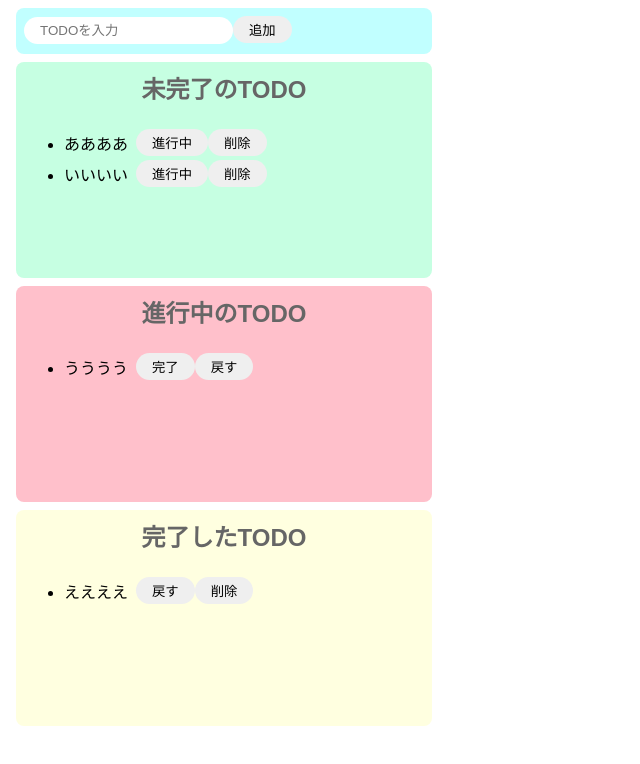
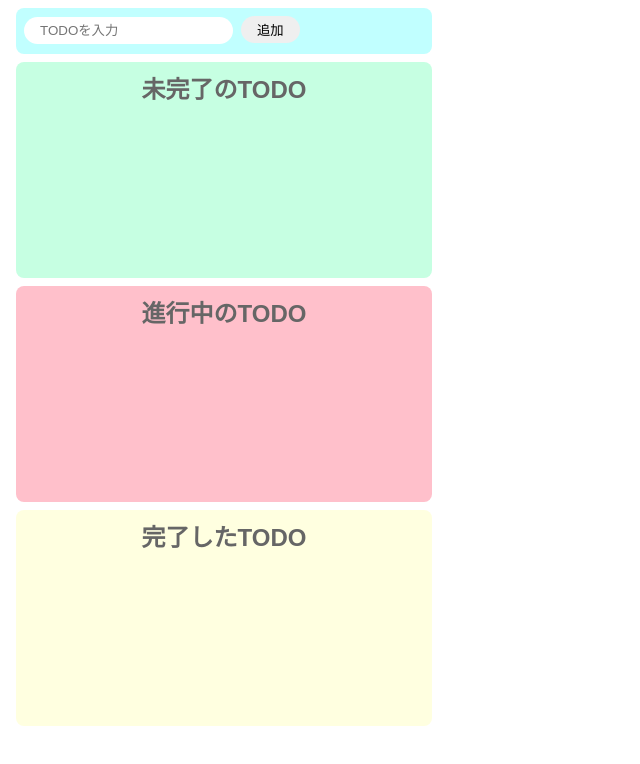
Before and after one commit to kakky08/React-TODO2, a React (Create React App) app: page / in a window 1280 px wide. Shown: the top 764 px of the page, without its empty margins (0-640 px from the left). Built offline with nearby package versions, Linux system fonts and the light colour scheme.

Commit message:
Reactの実装

```diff
--- a/src/App.js
+++ /dev/null
@@ -1,49 +0,0 @@
-import React from "react";
-import "./styles.css";
-
-export const App = () => {
-  return (
-    <>
-      <div className="input-area">
-        <input placeholder="TODOを入力" />
-        <button>追加</button>
-      </div>
-      <div className="incomplete-area">
-        <p className="title">未完了のTODO</p>
-        <ul>
-          <div className="list-row">
-            <li>ああああ</li>
-            <button>進行中</button>
-            <button>削除</button>
-          </div>
-
-          <div className="list-row">
-            <li>いいいい</li>
-            <button>進行中</button>
-            <button>削除</button>
-          </div>
-        </ul>
-      </div>
-      <div className="inProgress-area">
-        <p className="title">進行中のTODO</p>
-        <ul>
-          <div className="list-row">
-            <li>うううう</li>
-            <button>完了</button>
-            <button>戻す</button>
-          </div>
-        </ul>
-      </div>
-      <div className="complete-area">
-        <p className="title">完了したTODO</p>
-        <ul>
-          <div className="list-row">
-            <li>ええええ</li>
-            <button>戻す</button>
-            <button>削除</button>
-          </div>
-        </ul>
-      </div>
-    </>
-  );
-};
--- /dev/null
+++ b/src/App.jsx
@@ -0,0 +1,122 @@
+import React, { useEffect, useState } from "react";
+import "./styles.css";
+
+export const App = () => {
+  const [toDo, setToDo] = useState("");
+  const [incomplete, setIncomplete] = useState([]);
+  const [inProgress, setInProgress] = useState([]);
+  const [complete, setComplete] = useState([]);
+
+  const onChangeToDo = (event) => setToDo(event.target.value);
+
+  const onClickAdd = () => {
+    const newToDos = [...incomplete, toDo];
+    setIncomplete(newToDos);
+    setToDo("");
+  };
+
+  const onClickDelete = (index) => {
+    const newIncomplete = [...incomplete];
+    newIncomplete.splice(index, 1);
+    setIncomplete(newIncomplete);
+  };
+
+  const onClickDoing = (index) => {
+    const newIncomplete = [...incomplete];
+    newIncomplete.splice(index, 1);
+    setIncomplete(newIncomplete);
+    const newDoing = [...inProgress, incomplete[index]];
+    setInProgress(newDoing);
+  };
+
+  const onClickReverse = (index) => {
+    const newProgress = [...inProgress];
+    newProgress.splice(index, 1);
+    setInProgress(newProgress);
+    const incompleteReverse = [...incomplete, inProgress[index]];
+    setIncomplete(incompleteReverse);
+  };
+
+  const onClickConplete = (index) => {
+    const newProgress = [...inProgress];
+    newProgress.splice(index, 1);
+    setInProgress(newProgress);
+    const newComplete = [...complete, inProgress[index]];
+    setComplete(newComplete);
+  };
+
+  const onClickDoneDelete = (index) => {
+    const newDone = [...complete];
+    newDone.splice(index, 1);
+    setComplete(newDone);
+  };
+
+  const onClickDoneReverse = (index) => {
+    const newDone = [...complete];
+    newDone.splice(index, 1);
+    setComplete(newDone);
+    const newDoing = [...inProgress, complete[index]];
+    setInProgress(newDoing);
+  };
+
+  return (
+    <>
+      <div className="input-area">
+        <input
+          placeholder="TODOを入力"
+          value={toDo}
+          onChange={onChangeToDo}
+          disabled={incomplete.length >= 5}
+        />
+        <button onClick={onClickAdd} disabled={incomplete.length >= 5}>
+          追加
+        </button>
+      </div>
+      {incomplete.length >= 5 && (
+        <p style={{ color: "red" }}>これ以上追加できません</p>
+      )}
+      <div className="incomplete-area">
+        <p className="title">未完了のTODO</p>
+        <ul>
+          {incomplete.map((todo, index) => {
+            return (
+              <div key={todo} className="list-row">
+                <li>{todo}</li>
+                <button onClick={() => onClickDoing(index)}>進行中</button>
+                <button onClick={() => onClickDelete(index)}>削除</button>
+              </div>
+            );
+          })}
+        </ul>
+      </div>
+      <div className="inProgress-area">
+        <p className="title">進行中のTODO</p>
+        <ul>
+          {inProgress.map((doing, index) => {
+            return (
+              <div key={doing} className="list-row">
+                <li>{doing}</li>
+                <button onClick={() => onClickConplete(index)}>完了</button>
+                <button onClick={() => onClickReverse(index)}>戻す</button>
+              </div>
+            );
+          })}
+        </ul>
+      </div>
+      <div className="complete-area">
+        <p className="title">完了したTODO</p>
+        <ul>
+          {complete.map((done, index) => {
+            return (
+              <div key={done} className="list-row">
+                <li>{done}</li>
+                <button onClick={() => onClickDoneReverse(index)}>戻す</button>
+                <button onClick={() => onClickDoneDelete(index)}>削除</button>
+              </div>
+            );
+          })}
+        </ul>
+      </div>
+    </>
+  );
+};
--- a/src/styles.css
+++ b/src/styles.css
@@ -7,12 +7,15 @@ input {
   border: none;
   padding: 6px 16px;
   outline: none;
+  margin-right: 8px;
 }
 
 button {
   border-radius: 16px;
   border: none;
   padding: 4px 16px;
+  outline: none;
+  margin-right: 8px;
 }
 
 button:hover {
```
